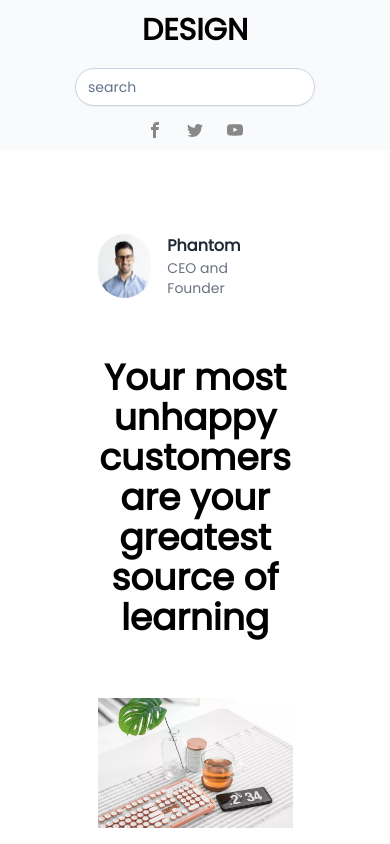
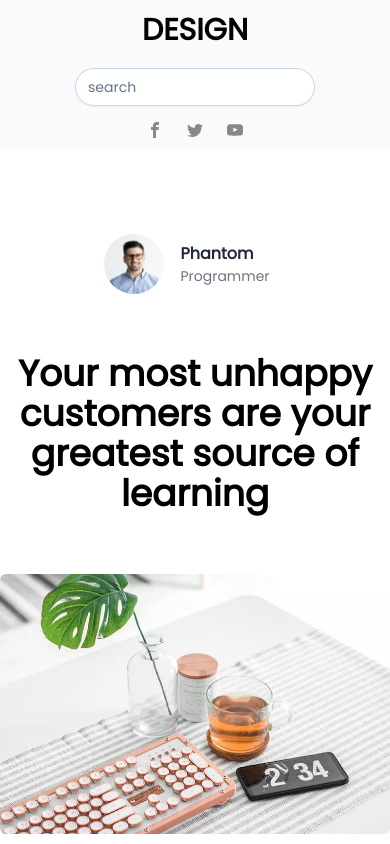
Before and after one commit to Ibrahim-ALKalaileh/blog, a Next.js app: page /posts/1 in a window 390 px wide. Shown: the top 844 px of the page. Built offline with nearby package versions, Linux system fonts and the light colour scheme.

Commit message:
optimized design for small screens

```diff
--- a/components/_child/author.js
+++ b/components/_child/author.js
@@ -13,7 +13,7 @@ export default function author() {
       <div className="flex flex-col justify-center px-4">
         <Link href={'/'}><a className="text-md font-bold text-gray-800 hover:text-gray-600">Phantom</a></Link>
         <span className="text-sm text-gray-500">
-                CEO and Founder
+                Programmer
         </span>
       </div>
     </div>
--- a/components/_child/relatedPosts.js
+++ b/components/_child/relatedPosts.js
@@ -3,8 +3,7 @@ import Image from "next/image";
 import Author from "./author";
 import LoadingSpinner from "./loadingSpinner";
 import Error from "./error";
-import fetcher
- from "../../lib/fethcer";
+import fetcher from "../../lib/fethcer";
 export default function RelatedPosts() {
 
   const {data,isLoading,isError}=fetcher('api/posts')
@@ -14,7 +13,7 @@ export default function RelatedPosts() {
 
   return (
     <section className="pt-20">
-      <h1 className="font-bold text-3xl py-10">Related</h1>
+      <h1 className="font-bold text-3xl py-10">Related Posts</h1>
 
       <div className="flex flex-col gap-10">
         {data.map((value)=>(
--- a/components/latest_posts.js
+++ b/components/latest_posts.js
@@ -13,6 +13,7 @@ export default function latest_posts() {
 
   if(isLoading) return <LoadingSpinner></LoadingSpinner>
   if(isError) return <Error></Error>
+
   return (
     <section className="container mx-auto md:px-20 py-10">
       <h1 className="font-bold text-4xl py-12 text-center">Latest Posts</h1>
@@ -35,7 +36,7 @@ function Posts({data}) {
   return (
     <div className="item">
       <div className="images">
-        <Link href={"/"}>
+        <Link href={`/posts/${id}`}>
           <a>
             <Image src={img || '/'} className="rounded-md" width={500} height={350} />
           </a>
--- a/components/most_popular.js
+++ b/components/most_popular.js
@@ -67,7 +67,7 @@ function Posts({data}) {
         <div className="images">
           <Link href={`/posts/${id}`}>
             <a>
-              <Image src={img} width={600} height={400} />
+              <Image src={img} width={600} height={400} className="rounded-md"/>
             </a>
           </Link>
         </div>
--- a/components/trending.js
+++ b/components/trending.js
@@ -66,7 +66,7 @@ function Slide({data}) {
       <div className="image">
         <Link href={`/posts/${id}`}>
           <a>
-            <Image src={img || '/'} width={600} height={600} />
+            <Image src={img || '/'} width={600} height={600} className="rounded-md" />
           </a>
         </Link>
       </div>
--- a/pages/posts/[postId].js
+++ b/pages/posts/[postId].js
@@ -25,7 +25,7 @@ export default function Page({fallback}) {
 function Article({ title, img, description, subtile }) {
   return (
     <Format>
-      <section className="container mx-auto md:px-2 py-16 w-1/2">
+      <section className="max-w-md mx-auto py-16 md:max-w-2xl">
         <div className="flex justify-center">
           <Author></Author>
         </div>
@@ -35,8 +35,8 @@ function Article({ title, img, description, subtile }) {
 
           <p className="text-gray-500 text-xl text-center">{subtile}</p>
 
-          <div className="py-10">
-            <Image src={img} width={900} height={600} />
+          <div className="py-10 ">
+            <Image src={img} width={900} height={600} className="rounded-md"/>
           </div>
 
           <div className="content tect-gray-600 text-lg flex flex-col gap-4">
```
